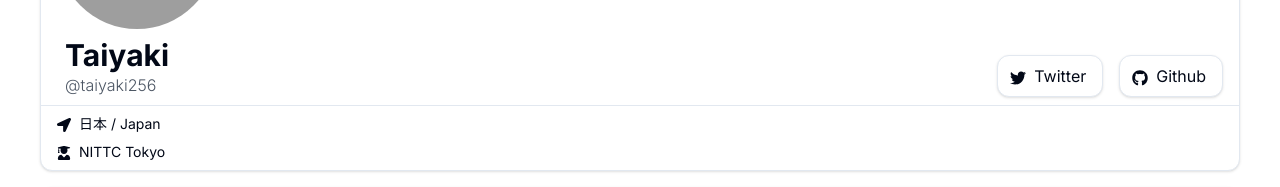
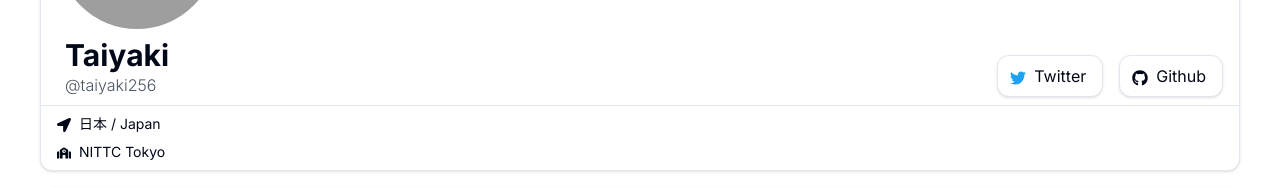
Before and after one commit to Taiyaki256/Profile-page, a Next.js app: page / in a window 1280 px wide. Shown: the part 188-375 px from the top of the page. Built offline with nearby package versions, Linux system fonts and the light colour scheme; grey boxes are pictures that could not be loaded.

Commit message:
Update icons and transition duration in page component

```diff
--- a/app/page.tsx
+++ b/app/page.tsx
@@ -4,12 +4,7 @@ import { motion } from "framer-motion";
 import { cn } from "@/lib/utils";
 import { Avatar, AvatarFallback, AvatarImage } from "@/components/ui/avatar";
 import { Separator } from "@/components/ui/separator";
-import {
-  FaLocationArrow,
-  FaUserGraduate,
-  FaTwitter,
-  FaGithub,
-} from "react-icons/fa";
+import { FaLocationArrow, FaSchool, FaTwitter, FaGithub } from "react-icons/fa";
 import { FiAlertCircle } from "react-icons/fi";
 import Link from "next/link";
 import { useState } from "react";
@@ -19,7 +14,7 @@ const container = {
   show: {
     opacity: 1,
     y: 0,
-    transition: { duration: 0.2, staggerChildren: 0.3 },
+    transition: { duration: 0.8, ease: "easeInOut", staggerChildren: 0.4 },
   },
 };
 
@@ -65,7 +60,10 @@ export default function Home() {
                 className="p-0 inline-block"
               >
                 <div className="p-2 h-full">
-                  <FaTwitter className={cn("inline-block mr-2 ml-1")} />
+                  <FaTwitter
+                    color={"#1DA1F2"}
+                    className={cn("inline-block mr-2 ml-1")}
+                  />
                   <span className="mr-2 mt-8 h-full">Twitter</span>
                 </div>
               </Link>
@@ -97,7 +95,7 @@ export default function Home() {
         </div>
         <div className={cn("px-4 pb-2 pt-1")}>
           <p className={cn("text-sm")}>
-            <FaUserGraduate className={cn("inline-block mr-2")} />
+            <FaSchool className={cn("inline-block mr-2")} />
             <span className={cn("inline-block font-normal")}>NITTC Tokyo</span>
           </p>
         </div>
@@ -106,7 +104,7 @@ export default function Home() {
         className={cn(
           "mt-4 rounded-xl border bg-card text-card-foreground shadow w-full h-full box-border"
         )}
-        variants={container}
+        variants={item}
         initial="hidden"
         animate="show"
       >
```
